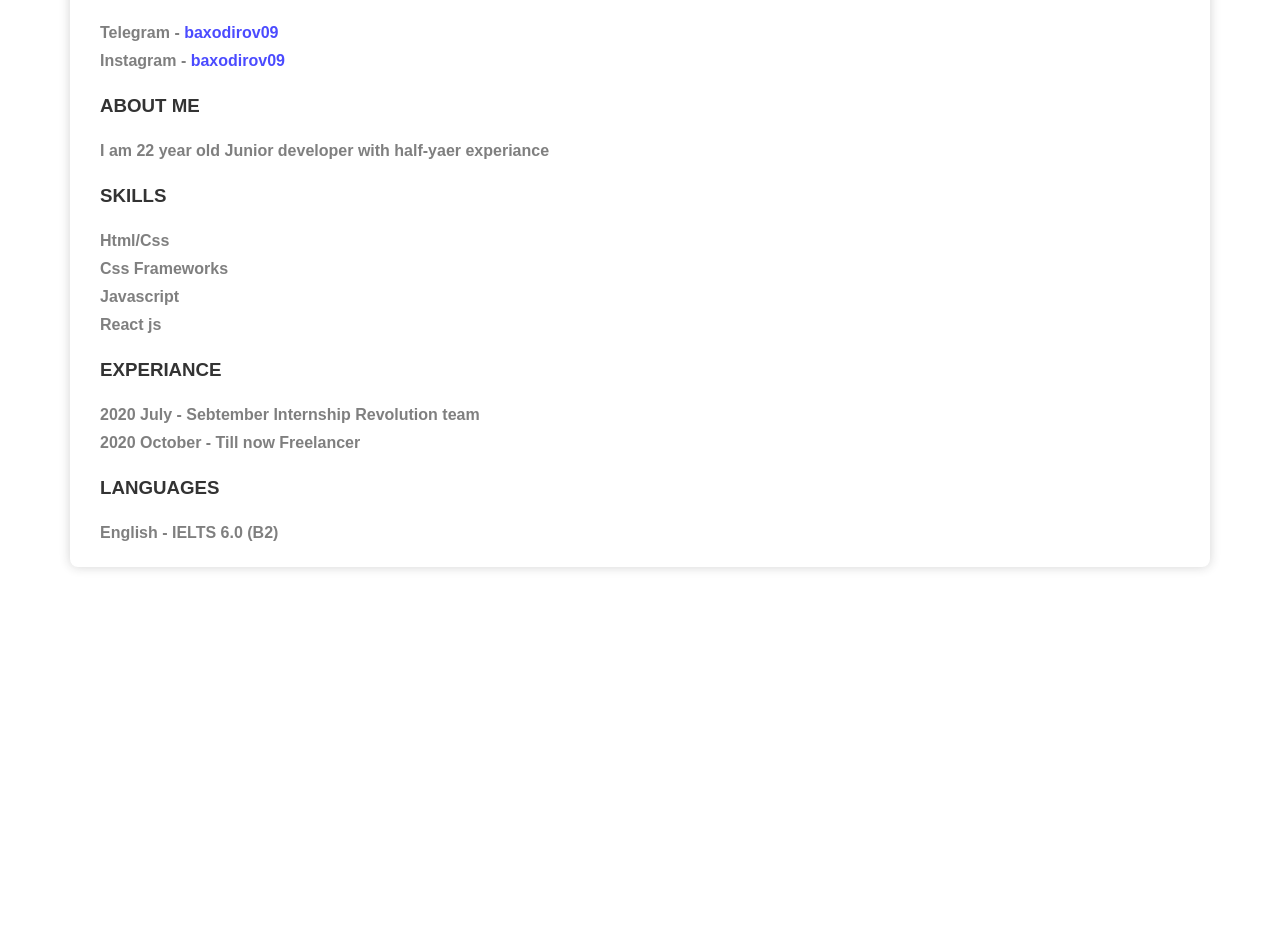
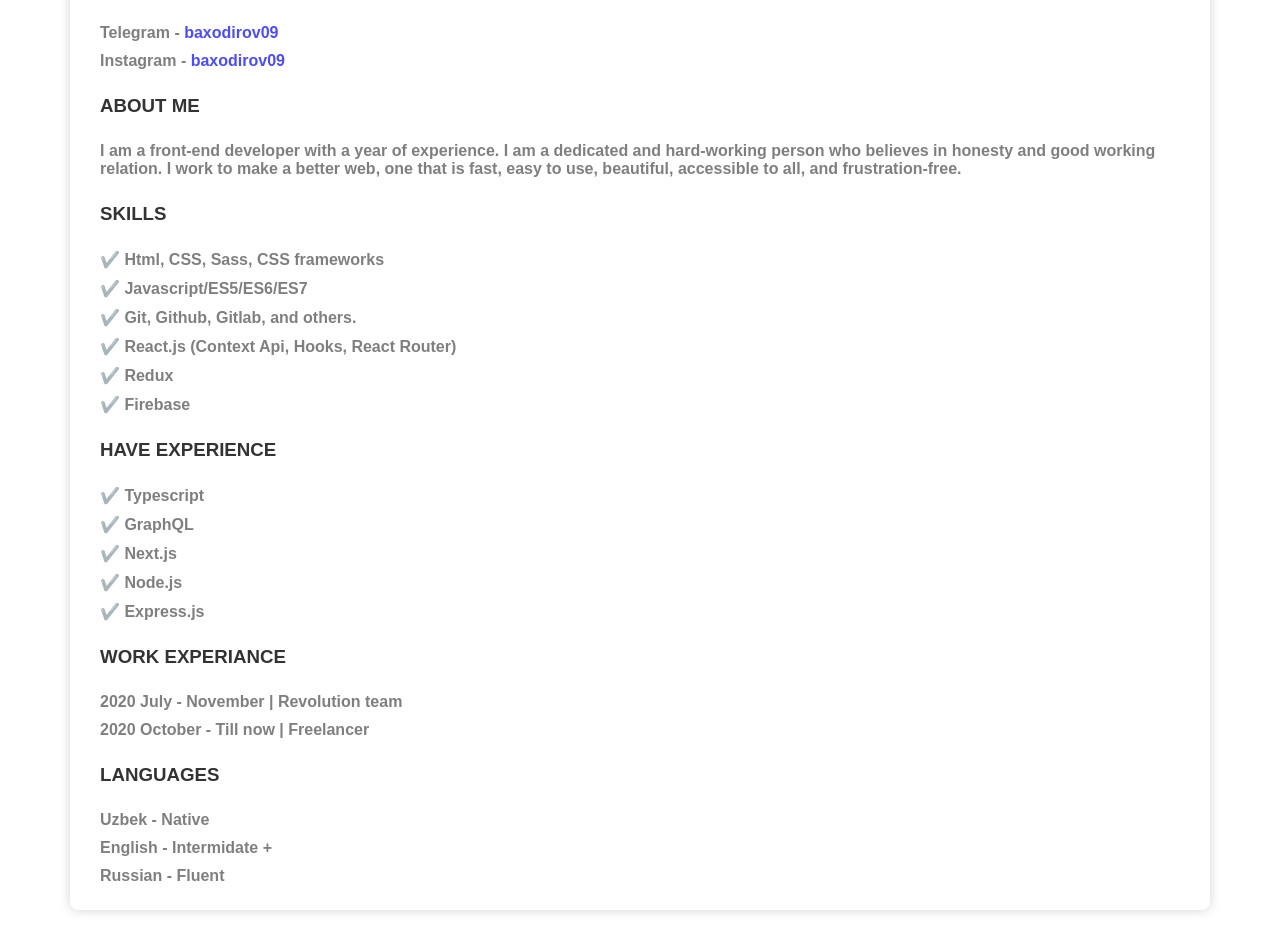
Before and after one commit to baxodirovdev/rsschool-cv, a plain HTML site: page index.html in a window 1280 px wide. Shown: the part 440-1390 px from the top of the page. Before the commit the page ends 1047 px from the top, so only its background shows below. Drawn offline with Linux system fonts and the light colour scheme.

Commit message:
feat: add have experience

```diff
--- a/index.html
+++ b/index.html
@@ -1,5 +1,6 @@
 <!DOCTYPE html>
 <html lang="en">
+
 <head>
   <meta charset="UTF-8" />
   <meta http-equiv="X-UA-Compatible" content="IE=edge" />
@@ -7,6 +8,7 @@
   <link rel="stylesheet" href="./style.css" />
   <title>Akmal Baxodirov CV</title>
 </head>
+
 <body>
   <section class="cv">
     <div class="cv__header">
@@ -26,31 +28,46 @@
       </li>
       <li>
         Instagram -
-          <a class="cv__link" href="https://www.instagram.com/baxodirov09/"
-            >baxodirov09</a
-          >
+        <a class="cv__link" href="https://www.instagram.com/baxodirov09/">baxodirov09</a>
       </li>
     </ul>
     <h3 class="cv__title">About Me</h3>
     <p class="cv__text">
-        I am 22 year old Junior developer with half-yaer experiance
+      I am a front-end developer with a year of experience. I am a dedicated and hard-working person who believes in honesty and good working relation. I work to make a better web, one that is fast, easy to use, beautiful, accessible to all, and frustration-free.
     </p>
     <h3 class="cv__title">Skills</h3>
     <ul class="cv__list">
-        <li>Html/Css</li>
-        <li>Css Frameworks</li>
-        <li>Javascript</li>
-        <li>React js</li>
+      <li>✔️ Html, CSS, Sass, CSS frameworks</li>
+      <li>✔️ Javascript/ES5/ES6/ES7</li>
+      <li>✔️ Git, Github, Gitlab, and others.</li>
+      <li>✔️ React.js (Context Api, Hooks, React Router)</li>
+      <li>✔️ Redux</li>
+      <li>✔️ Firebase</li>
     </ul>
-      <h3 class="cv__title">Experiance</h3>
+
+    <h3 class="cv__title">Have Experience</h3>
     <ul class="cv__list">
-        <li>2020 July - Sebtember Internship Revolution team</li>
-        <li>2020 October - Till now Freelancer</li>
+      <li>✔️ Typescript</li>
+      <li>✔️ GraphQL</li>
+      <li>✔️ Next.js</li>
+      <li>✔️ Node.js</li>
+      <li>✔️ Express.js</li>
+    </ul>
+
+
+    <h3 class="cv__title">Work Experiance</h3>
+    <ul class="cv__list">
+      <li>2020 July - November | Revolution team</li>
+      <li>2020 October - Till now | Freelancer</li>
     </ul>
     <h3 class="cv__title">Languages</h3>
     <ul class="cv__list">
-        <li>English - IELTS 6.0 (B2)</li>
+
+      <li>Uzbek - Native</li>
+      <li>English - Intermidate +</li>
+      <li>Russian - Fluent </li>
     </ul>
   </section>
 </body>
+
 </html>
```
Lines whose indentation alone changed are shown as unchanged.
